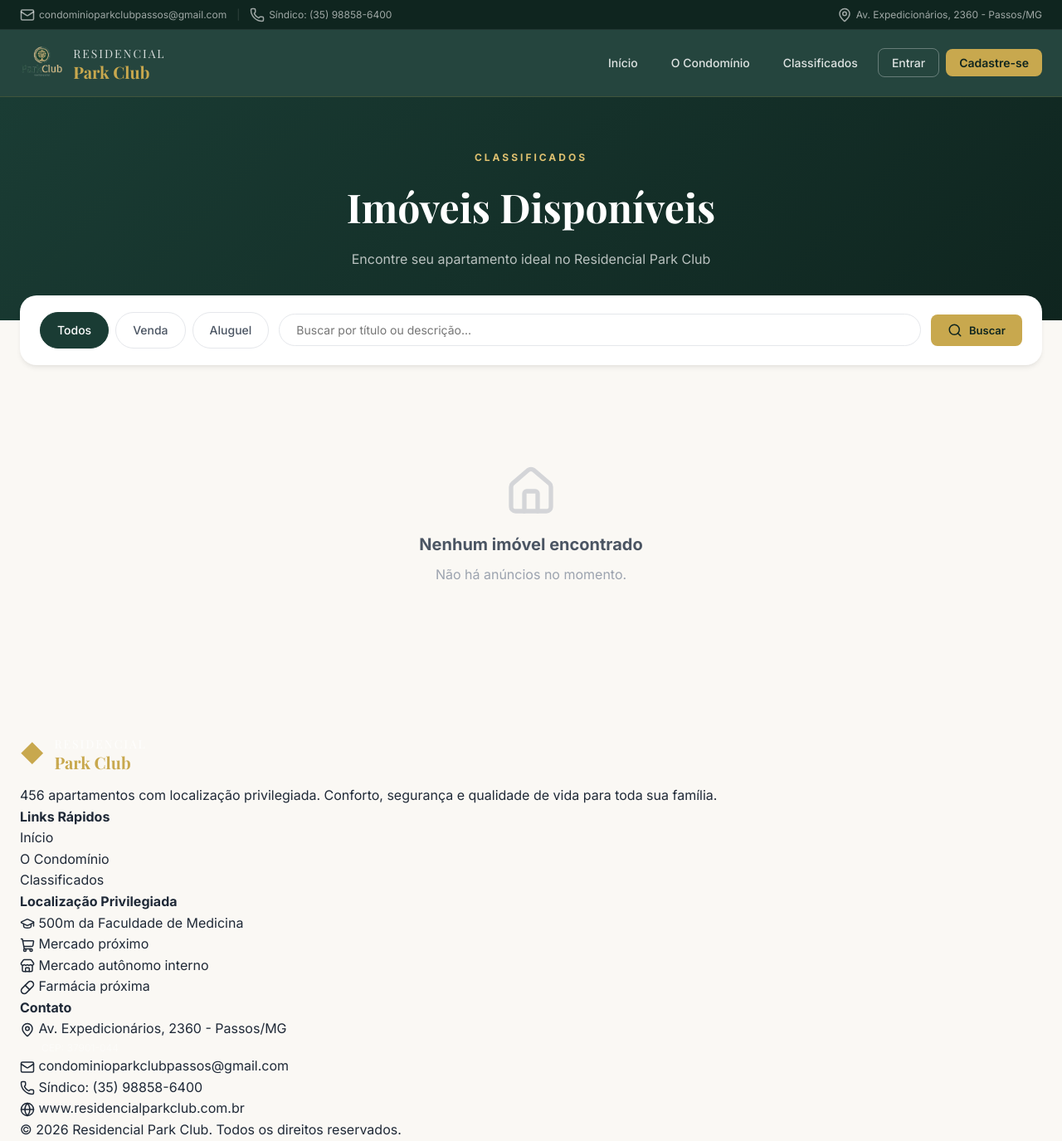
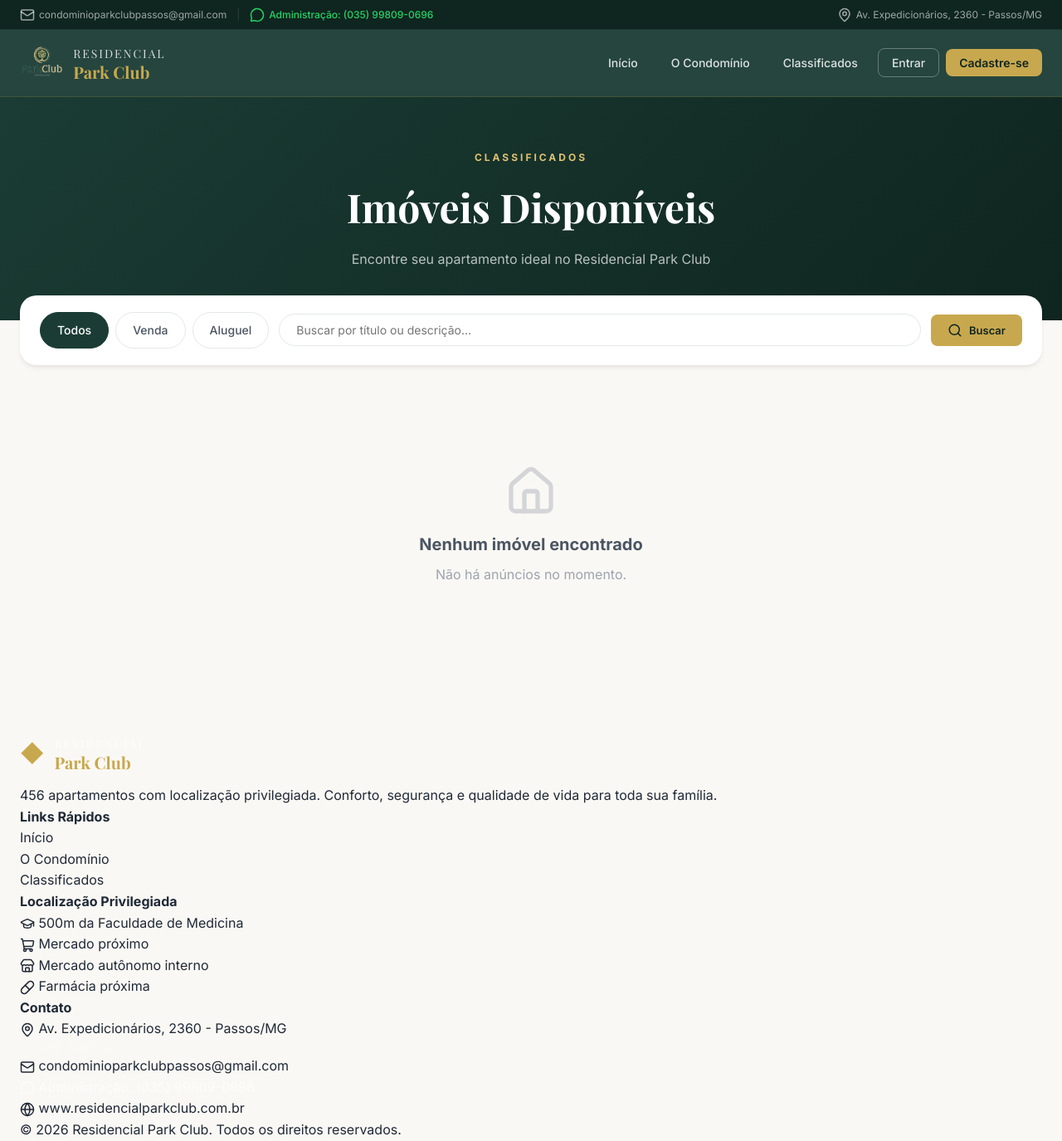
Before and after one commit to lumezencio/residencialparkclub, a Django app: page /classificados/ in a window 1280 px wide. Shown: the whole page at 83% size. Run offline with Django 5.2, Linux system fonts and the light colour scheme; data that the repository does not hold is empty.

Commit message:
WhatsApp administracao (035)99809-0696 com link direto para chat
- Topbar: link WhatsApp verde para administracao
- Footer: atualizado com numero da administracao
- Clique abre conversa no WhatsApp automaticamente

Co-Authored-By: Claude Opus 4.6 (1M context) <noreply@anthropic.com>

```diff
--- a/static/css/style.css
+++ b/static/css/style.css
@@ -2734,6 +2734,18 @@ select.form-input {
 }
 
 /* ============================================
+   WHATSAPP TOPBAR
+   ============================================ */
+.topbar-whatsapp {
+    color: #25D366 !important;
+    font-weight: 500;
+}
+
+.topbar-whatsapp:hover {
+    color: #128C7E !important;
+}
+
+/* ============================================
    DOWNLOAD BANNER
    ============================================ */
 .download-banner {
--- a/templates/base.html
+++ b/templates/base.html
@@ -29,9 +29,9 @@
                     condominioparkclubpassos@gmail.com
                 </a>
                 <span class="topbar-divider">|</span>
-                <a href="tel:+5535988586400" class="topbar-item">
-                    <i data-lucide="phone" class="icon-sm"></i>
-                    Síndico: (35) 98858-6400
+                <a href="https://wa.me/5535998090696" target="_blank" class="topbar-item topbar-whatsapp">
+                    <i data-lucide="message-circle" class="icon-sm"></i>
+                    Administração: (035) 99809-0696
                 </a>
             </div>
             <div class="topbar-right">
@@ -161,7 +161,7 @@
                         <li><i data-lucide="map-pin" class="icon-sm"></i> Av. Expedicionários, 2360 - Passos/MG</li>
                         <li style="font-size:12px;color:rgba(255,255,255,.4);margin-left:26px;">CEP: 37901-044</li>
                         <li><i data-lucide="mail" class="icon-sm"></i> condominioparkclubpassos@gmail.com</li>
-                        <li><i data-lucide="phone" class="icon-sm"></i> Síndico: (35) 98858-6400</li>
+                        <li><a href="https://wa.me/5535998090696" target="_blank" style="color:rgba(255,255,255,.7);text-decoration:none;"><i data-lucide="message-circle" class="icon-sm"></i> Administração: (035) 99809-0696</a></li>
                         <li><i data-lucide="globe" class="icon-sm"></i> www.residencialparkclub.com.br</li>
                     </ul>
                 </div>
```
